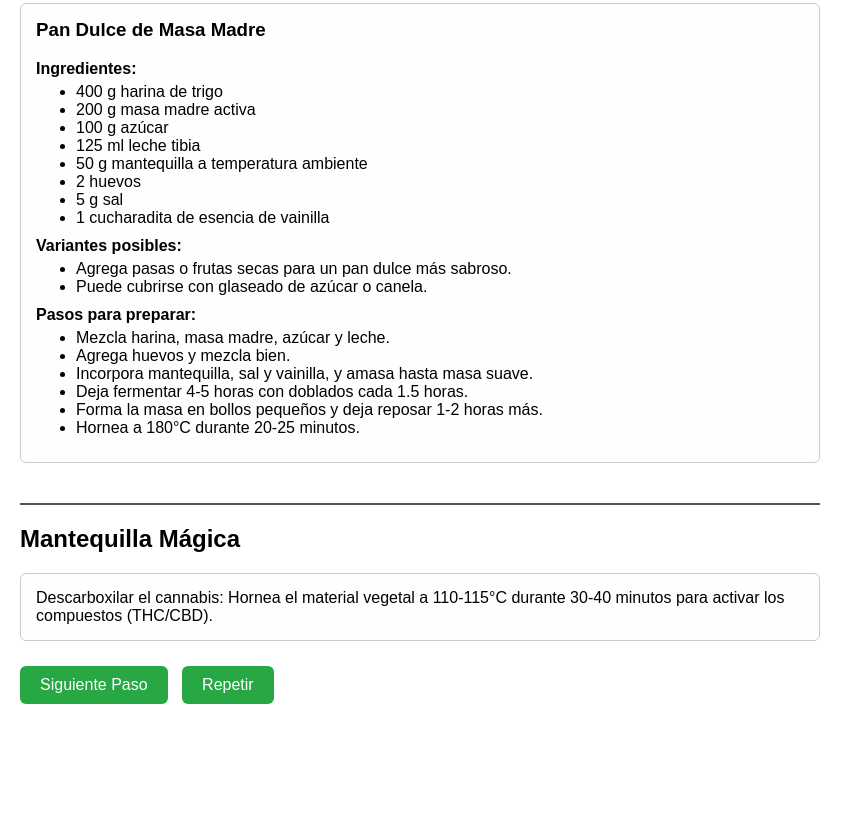
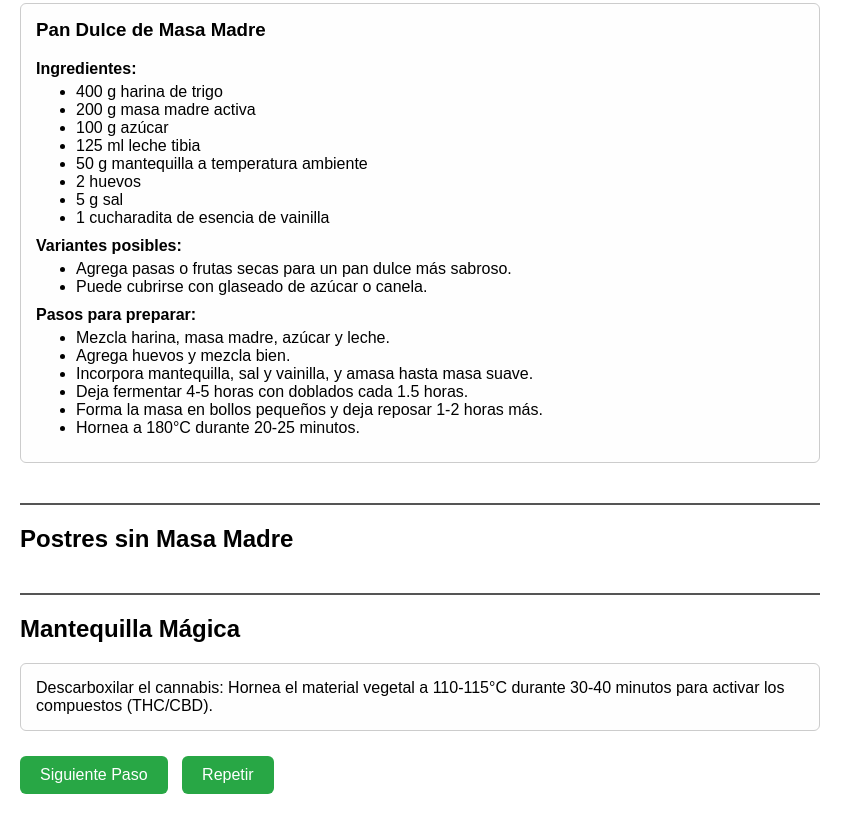
Before and after one commit to cesar18molinaa-code/Masa-madre-APP, a plain HTML site: page index.html in a window 1280 px wide. Shown: the part 1668-2482 px from the top of the page, without its empty margins (0-863 px from the left). Before the commit the page ends 2392 px from the top, so only its background shows below. Drawn offline with Linux system fonts and the light colour scheme.

Commit message:
Update index.html

```diff
--- a/index.html
+++ b/index.html
@@ -36,7 +36,7 @@
       background-color: #aaa;
       cursor: not-allowed;
     }
-    #recetasSection, #mantequillaMagicaSection {
+    #recetasSection, #postresSection, #mantequillaMagicaSection {
       margin-top: 40px;
       border-top: 2px solid #555;
       padding-top: 20px;
@@ -72,6 +72,11 @@
     <div id="recetasContainer"></div>
   </section>
 
+  <section id="postresSection">
+    <h2>Postres sin Masa Madre</h2>
+    <div id="postresContainer"></div>
+  </section>
+
   <section id="mantequillaMagicaSection">
     <h2>Mantequilla Mágica</h2>
     <div id="mantequillaPaso" class="mantequilla"></div>
```
